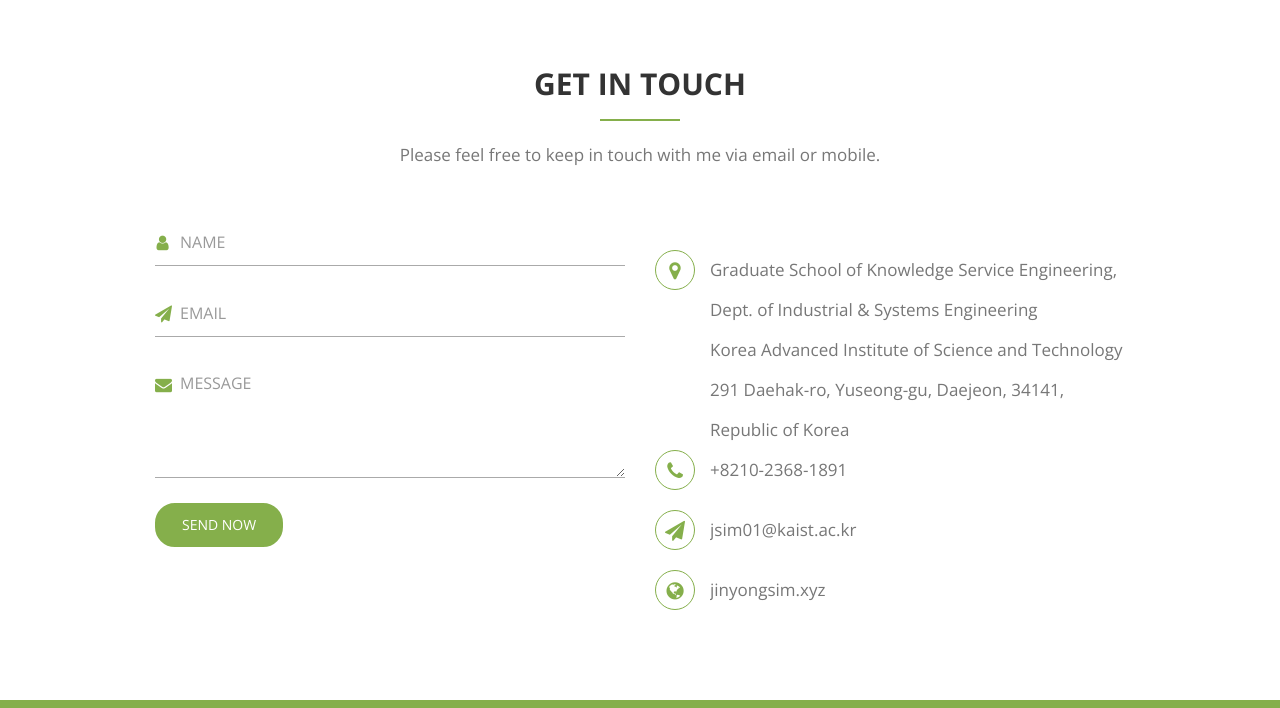
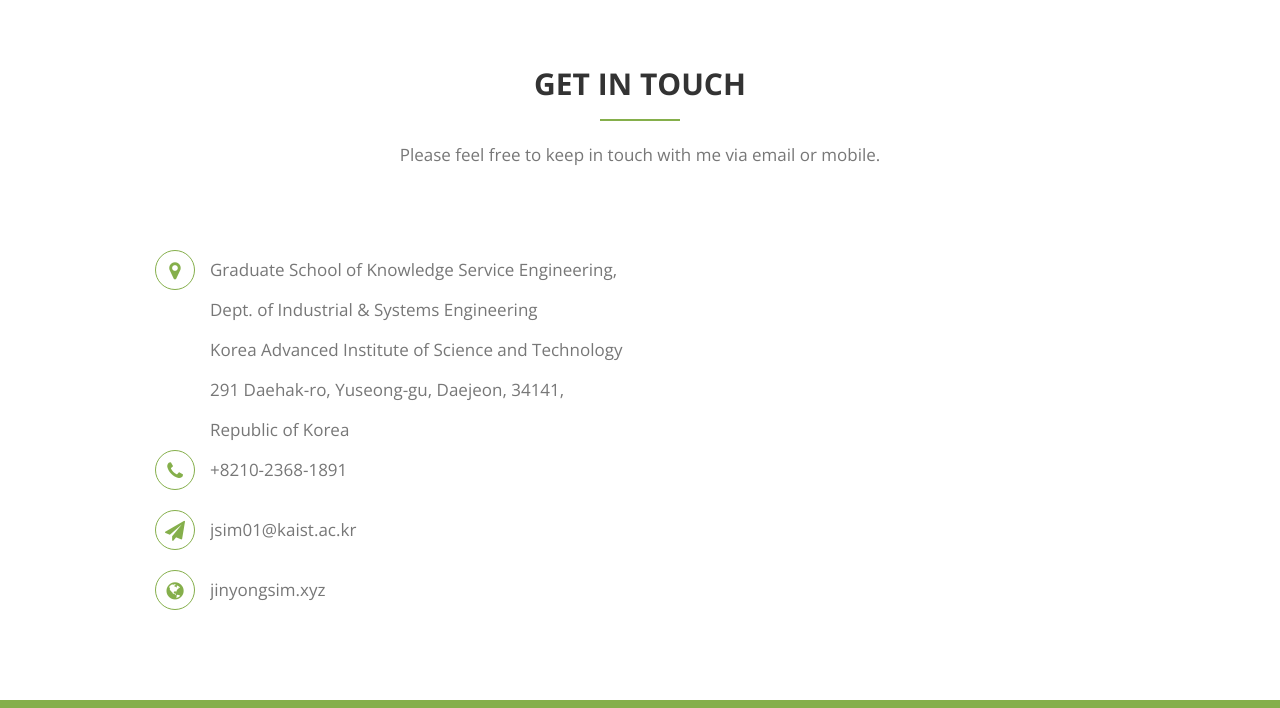
Before and after one commit to jedsim01/jsim01, a plain HTML site: page index.html in a window 1280 px wide. Shown: the part 3863-4571 px from the top of the page. Drawn offline with nearby package versions, Linux system fonts and the light colour scheme.

Commit message:
Add files via upload

```diff
--- a/index.html
+++ b/index.html
@@ -1,3 +1,5 @@
+<!-- JIN YONG SIM -->
+
 <!DOCTYPE html>
 <html lang="en">
 <head>
@@ -464,33 +466,34 @@
             </div>
 
             <div class="row contact-row">
+			<!--
                 <div class="col-md-6">
 
-                    <!-- Contact form starts -->
+                    <!-- Contact form starts
                     <div class="contact-form">
 
-                        <!-- Submition status -->
+                        <!-- Submition status
                         <div id="form-messages"></div>
 
                         <form id="ajax-contact" action="assets/mailer.php" method="post">
 
                             <div class="form-group in_name">
-                                <input type="text" name="name" class="form-control" id="name" placeholder="NAME" required="required">
+                                <input type="text" name="name" class="form-control" id="name" placeholder="NAME" required="required" disabled>
                             </div>
                             <div class="form-group in_email">
-                                <input type="email" name="email" class="form-control" id="email" placeholder="EMAIL" required="required">
+                                <input type="email" name="email" class="form-control" id="email" placeholder="EMAIL" required="required" disabled>
                             </div>
                             <div class="form-group in_message">
-                                <textarea rows="5" name="message" class="form-control" id="message" placeholder="MESSAGE" required="required"></textarea>
+                                <textarea rows="5" name="message" class="form-control" id="message" placeholder="MESSAGE" required="required" disabled></textarea>
                             </div>
 
                             <div class="actions">
-                                <input type="submit" value="Send Now" name="submit" id="submitButton" class="btn dark" title="Submit Your Message!">
+                                <input type="submit" value="Send Now" name="submit" id="submitButton" class="btn dark" title="Currently Disabled" disabled>
                             </div>
                         </form>
                     </div>
-                    <!-- Contact form ends-->
-                </div>
+                    <!-- Contact form ends
+                </div>-->
 
                 <div class="col-md-6">
                     <ul class="contact-info">
```
